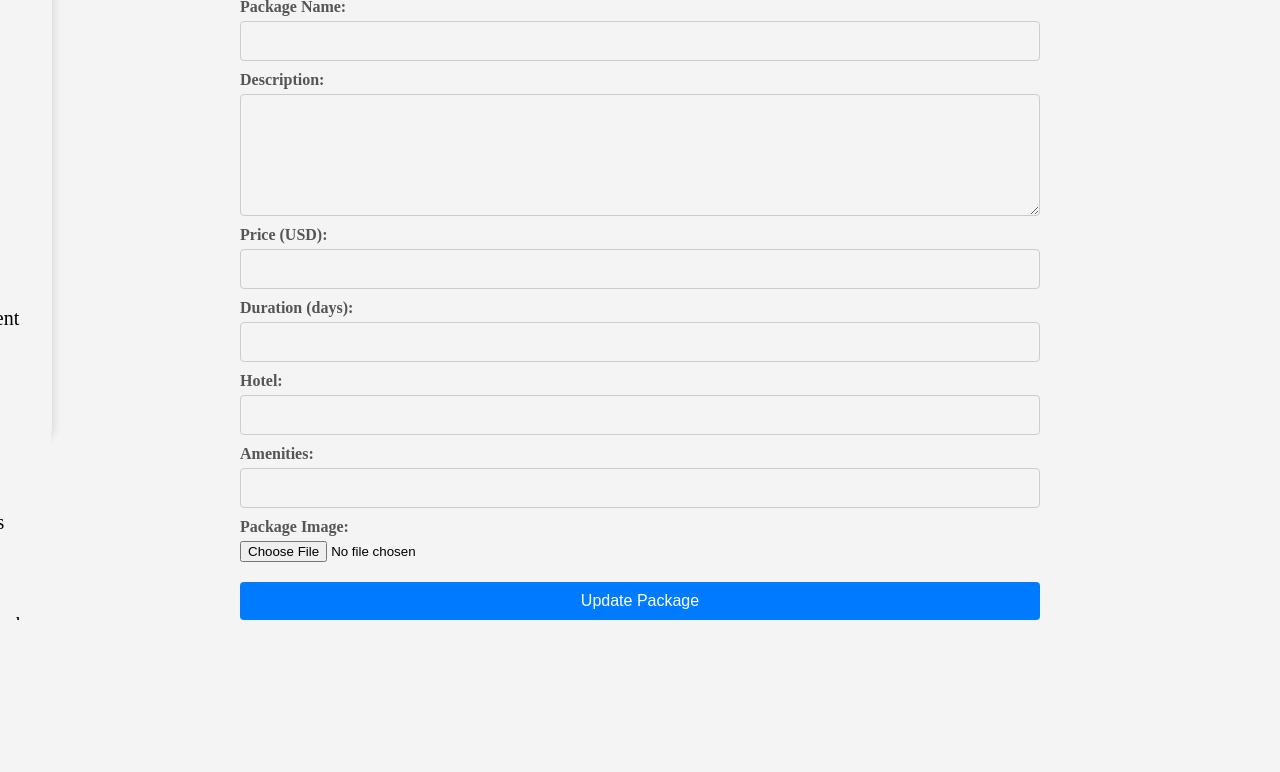
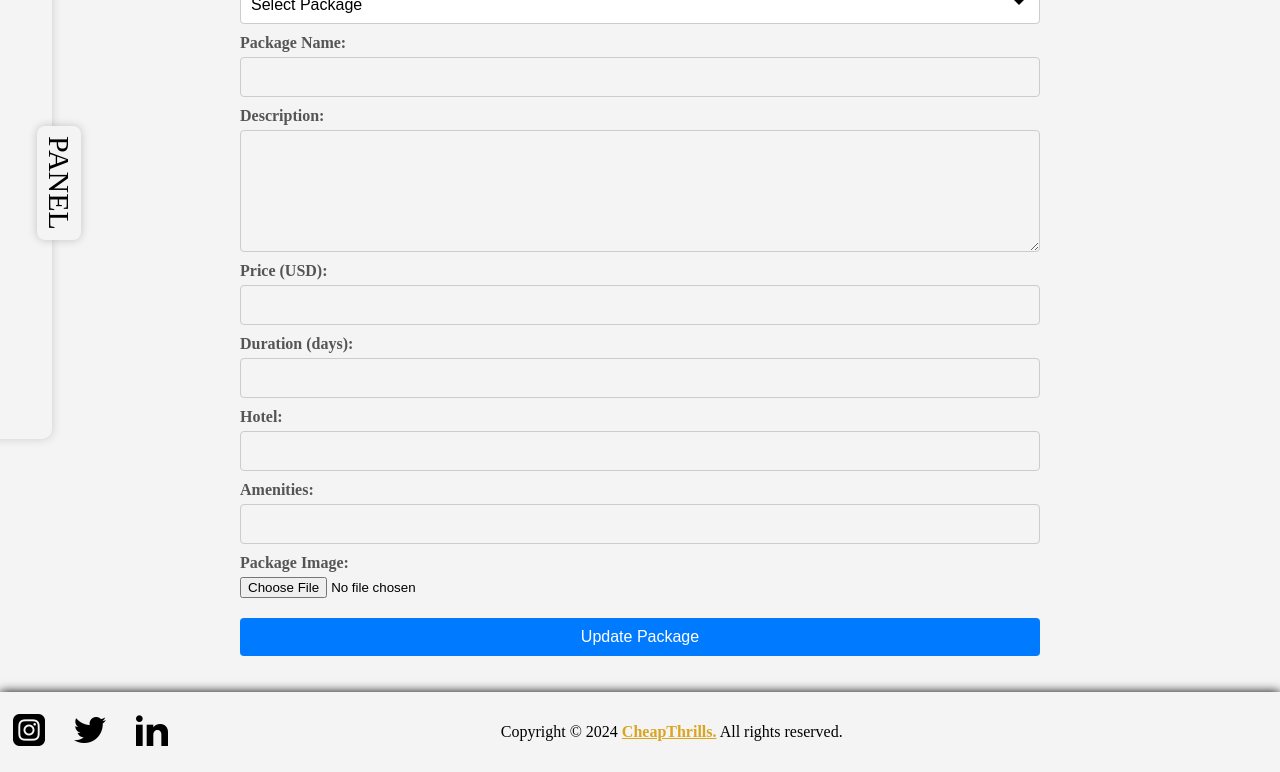
Before and after one commit to ethanbwibo-Strath/Software-Engineering-Project, a PHP site: page /AllAboutPackages/updatePackage.php in a window 1280 px wide; the page is wider, and only the part inside the window is pictured. Shown: the part 221-993 px from the top of that part. Before the commit the page ends 841 px from the top of that part, so only its background shows below. Run offline with PHP 8.4, Linux system fonts and the light colour scheme; data that the repository does not hold is empty.

Commit message:
Error solving

```diff
--- a/NewHomePage.php
+++ b/NewHomePage.php
@@ -64,10 +64,7 @@
     </div>
 </div>
 <!-- <iframe src="travelagentAI.html" width="100%" height="500px" frameborder="0"></iframe> -->
-<iframe src="travelagentAI.html" style="position: absolute; top: 0; left: 0; width: 100%; height: 100%; z-index: 10;" frameborder="0"></iframe>
-
-
-
+<!-- <iframe src="travelagentAI.html" style="position: absolute; top: 0; left: 0; width: 100%; height: 100%; z-index: 0;" frameborder="0"></iframe> -->
     <div class="travel-packages-section">
         <h3>Travel Packages</h3>
         <p>Embark on Extraordinary Adventures with Our Travel Packages.</p>
--- /dev/null
+++ b/Travel Agent Module/AllAboutPackages/SDbar.php
@@ -0,0 +1,105 @@
+<!DOCTYPE html>
+<html lang="en">
+<head>
+    <meta charset="UTF-8">
+    <meta name="viewport" content="width = device-width, initial-scale = 1.0">
+
+    <title>Travel Agent Dashboard</title>
+    <link rel = "icon" href="../../img/logo2.png" type = "image/png">
+    <link rel="stylesheet" href= "../Travel Agent Dashboard.css">
+    <link href='https://unpkg.com/boxicons@2.1.4/css/boxicons.min.css' rel='stylesheet'>
+    <style>
+    /* Dropdown Menu Styles */
+    .menu .submenu {
+        display: none;
+        padding-left: 20px;
+    }
+
+    .menu .item:hover .submenu {
+        display: block;
+    }
+
+    .submenu-item {
+        margin: 10px 0;
+    }
+
+    .submenu-item a {
+        text-decoration: none;
+        color: #bdc3c7;
+        font-size: 14px;
+        transition: color 0.3s ease;
+    }
+
+    .submenu-item a:hover {
+        color: #0a3cff;
+    }
+
+    .link svg {
+        margin-left: auto;
+        width: 12px;
+        height: 12px;
+        fill: white;
+        transition: 0.3s;
+    }
+</style>
+    </head>
+
+<body>
+    <div class="nav">
+        <div class="logo">
+            <img src="../../img/logo.png" alt="Logo">
+            <h1>CheapThrills</h1>
+        </div>
+
+        <div class="links">
+            <ul>
+                <a href="../../NewHomePage.php"><li>Home</li></a>
+                <a href=""><li>Book</li></a>
+                <a href=""><li>About Us</li></a>
+                <a href=""><li>Contact</li></a>
+                <a href="https://layla.ai/chat?ask=create-a-new-trip"><li>Plan your Trip</li></a>
+            </ul>
+        </div>
+
+        <div class="search">
+            <img src="../../img/search.png" alt="Search">
+            <input type="search" name="search" id="navSearch" placeholder="Search...">
+        </div>
+
+        <div class="account">
+            <img src="../../img/user.png" alt="user">
+            <p>Account</p>
+        </div>
+    </div>
+
+    <div class="sidebar">
+        <header>PANEL</header>
+        <ul>
+            <!-- Packages Dropdown -->
+            <li class="menu">
+                <div class="item">
+                    <a href="#" class="link">
+                        <i class='bx bxs-package'></i>
+                        <span> Packages </span>
+                    <div class="submenu">
+                        <div class="submenu-item">
+                            <a href="createPackage.php" class="submenu-link"> Create Package </a>
+                        </div>
+                        <div class="submenu-item">
+                            <a href="updatePackage.php" class="submenu-link"> Update Package </a>
+                        </div>
+                        <div class="submenu-item">
+                            <a href="viewPackages.php" class="submenu-link"> View Package </a>
+                        </div>
+                    </div>
+                </div>
+            </li>
+
+            <li><a href="#" class="nav-item"><i class='bx bxs-briefcase'></i>Booking</a></li>
+            <li><a href="#" class="nav-item"><i class='bx bxs-help-circle'></i>Customer Care</a></li>
+            <li><a href="#" class="nav-item"><i class='bx bxs-chat'></i>Reviews</a></li>
+            <li><a href="#" class="nav-item"><i class='bx bxs-log-out'></i>Logout</a></li>
+        </ul>
+    </div>
+        <script src="sidebar.js"></script>
+    </div>
--- a/Travel Agent Module/AllAboutPackages/updatePackage.php
+++ b/Travel Agent Module/AllAboutPackages/updatePackage.php
@@ -2,11 +2,14 @@
 // Include the header
 $pagetitle = "Update a Travel Package";
 $stylesheet = "../Travel Agent Dashboard.css";
-include "../../layouts\header.php";
+// include "../../layouts\header.php";
+include "SDbar.php";
 
 // Example to fetch existing packages from the database
 // $packages = fetchPackagesFromDatabase();
 ?>
+<br>
+<br>
 <style>
     /* body {
     font-family: Arial, sans-serif;
@@ -93,51 +96,6 @@ select {
 
 </style>
 
-<div class="main">
-    <div class="sidebar">
-        <h2>PANEL</h2>
-        <ul>
-            <div class="sidebar-link">
-                <li>
-                    <a href="#" class="link">Packages</a>
-                    <div class="submenu">
-                        <div class="submenu-item">
-                            <a href="createPackage.php" class="submenu-link">Create Package</a>
-                        </div>
-                        <div class="submenu-item">
-                            <a href="updatePackage.php" class="submenu-link">Update Package</a>
-                        </div>
-                        <div class="submenu-item">
-                            <a href="viewPackages.php" class="submenu-link">View Packages</a>
-                        </div>
-                    </div>
-                </li>
-                <img src="img/user.png" alt="User Icon">
-            </div>
-
-            <div class="sidebar-link">
-                <li><a href="">Booking Management</a></li>
-                <img src="img/travelpackage.png" alt="Package Icon">
-            </div>
-
-            <div class="sidebar-link">
-                <li><a href="">Customer Support</a></li>
-                <img src="img/book.png" alt="Book Icon">
-            </div>
-
-            <div class="sidebar-link">
-                <li><a href="">Reports & Analytics</a></li>
-                <img src="img/report.png" alt="Report Icon">
-            </div>
-
-            <div class="sidebar-link">
-                <li><a href="">Reviews and Feedback</a></li>
-                <img src="img/report.png" alt="Report Icon">
-            </div>
-        </ul>
-    </div>
-
-
 <div class="main-content">
     <h1>Update an Existing Package</h1>
     <form action="updatePackageAction.php" method="POST" enctype="multipart/form-data">
@@ -174,3 +132,15 @@ select {
         <input type="submit" value="Update Package">
     </form>
 </div>
+<br>
+<br>
+<div class="footer">
+        <div class="socials">
+            <a href="#"><img src="../../img/instagram2.png" alt="instagram"></a>
+            <a href="#"><img src="../../img/twitter.png" alt="twitter"></a>
+            <a href="#"><img src="../../img/linkedin.png" alt="linkedin"></a>
+        </div>
+
+        <div class="copyright">
+            <p>Copyright &copy; 2024 <span>CheapThrills.</span> All rights reserved.</p>
+        </div>
```
Also changed, not shown: Travel Agent Module/AllAboutPackages/createPackage.php (+17 -44 lines), Travel Agent Module/AllAboutPackages/viewPackages.php (+18 -2 lines), Travel Agent Module/Travel Agent Dashboard.php (+57 -4 lines), uploads/91674c0e-1de6-4461-9c26-bec51dbe1c5f_beach_holidays.jpg (added), uploads/download (9).jpeg (added).
